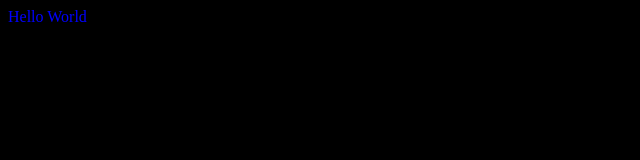
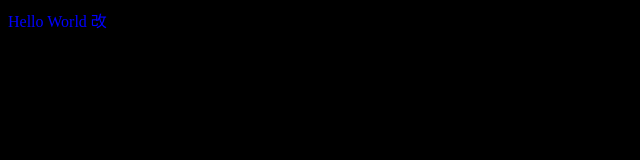
Before and after one commit to yu-lan/yu-lan.github.io, a plain HTML site: page index.html in a window 1280 px wide. Shown: the full height of the page, 0-640 px from the left. Drawn offline with Linux system fonts and the light colour scheme.

Commit message:
change index.html

```diff
--- a/index.html
+++ b/index.html
@@ -8,6 +8,7 @@
 
     <div>
         Hello World
+        改
     </div>
 
 
```
